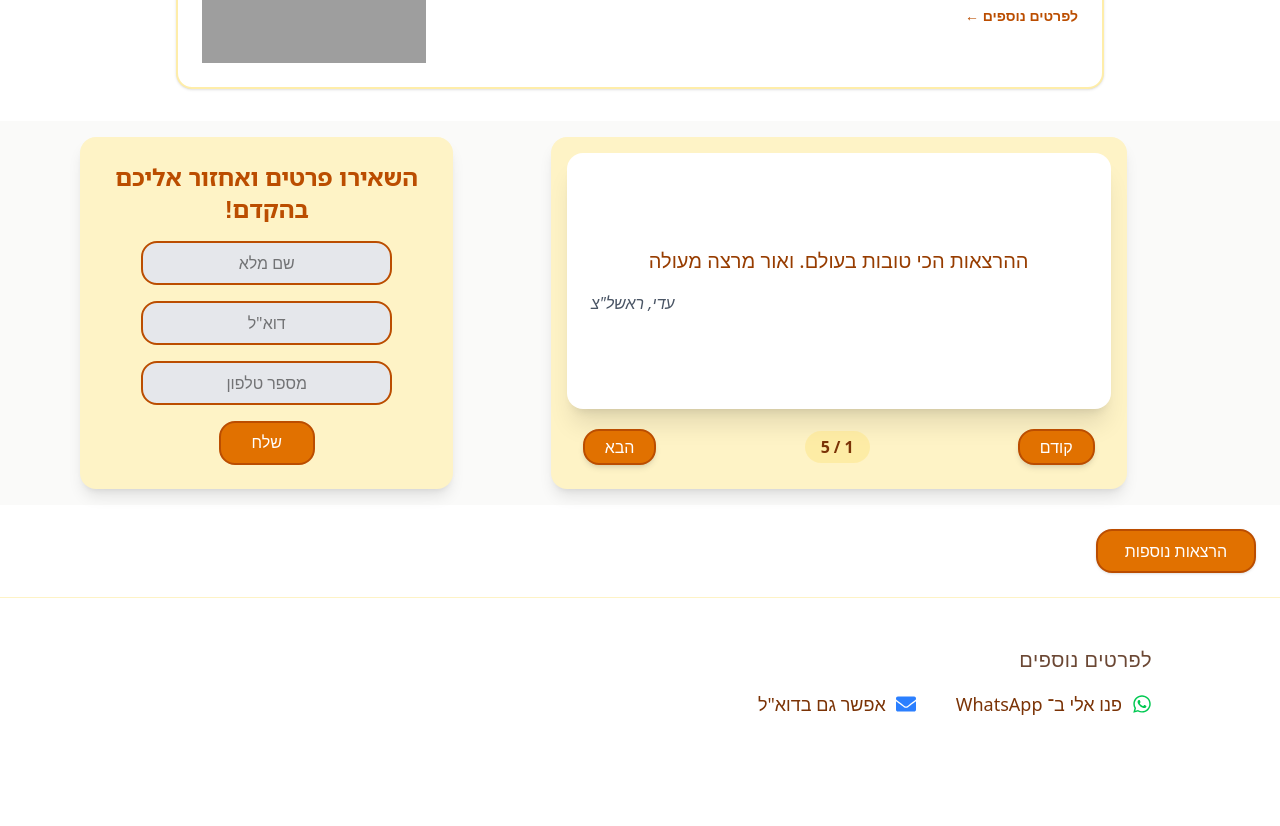
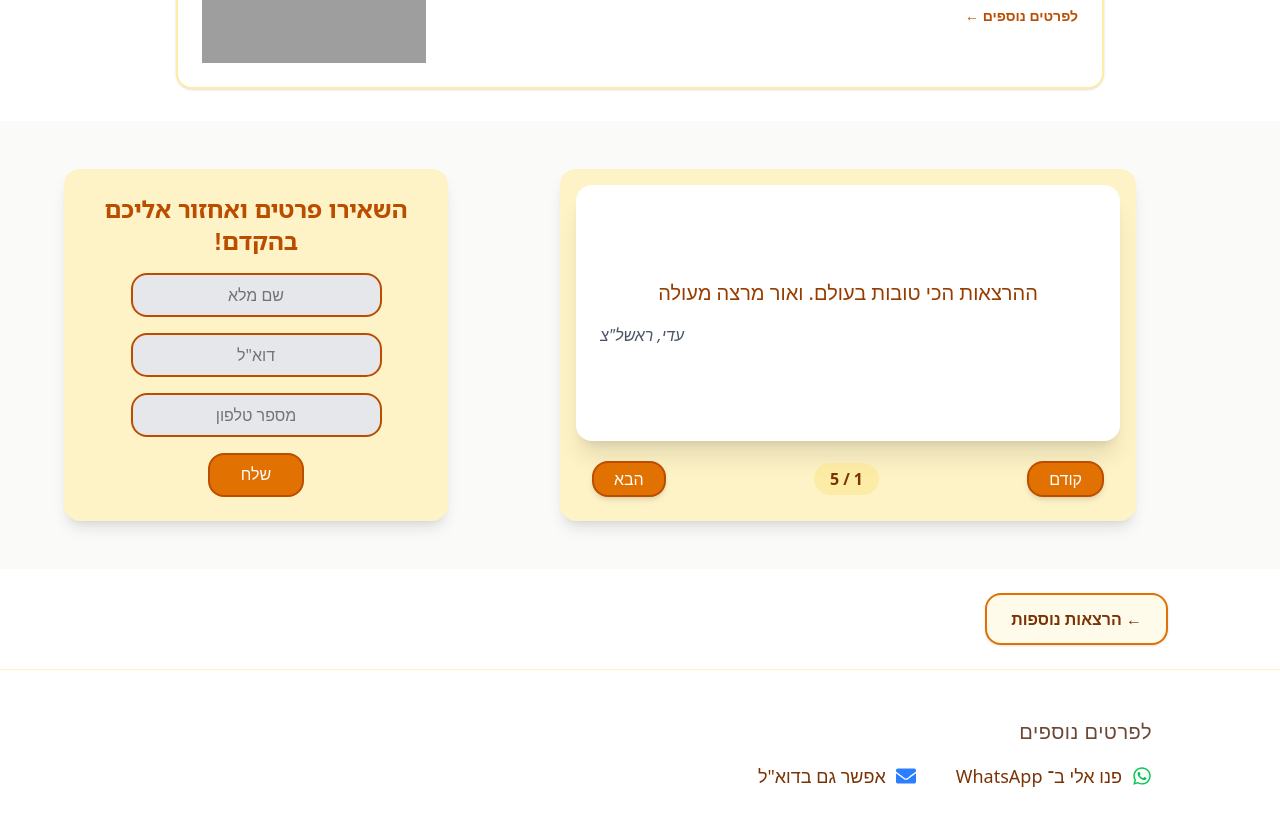
Before and after one commit to Oravid85/mynewsite, a React (Vite) app: page /#/ in a window 1280 px wide. Shown: the part 2420-3246 px from the top of the page. Before the commit the page ends 3186 px from the top, so only its background shows below. Built offline with nearby package versions, Linux system fonts and the light colour scheme; grey boxes are pictures that could not be loaded; a web font is replaced by a local one.

Commit message:
חלק עסקי יותר נעים

```diff
--- a/src/components/BuisnessSection.jsx
+++ b/src/components/BuisnessSection.jsx
@@ -5,7 +5,6 @@ import { artistsData } from "../artistdata";
 import ContactForm from "./form.jsx";
 import RecomCar from "./RecomCar";
 
-// שינוי כאן: הסרנו את ה-default כדי שיתאים לייבוא ב-App.jsx
 export function BuisnessSection({ lecturesCom, aboutMe }) {
   const location = useLocation();
   const pathname = location.pathname;
@@ -17,11 +16,11 @@ export function BuisnessSection({ lecturesCom, aboutMe }) {
   const bgcolor = currentLecture?.bgColor || aboutMe?.bgColor || "bg-white";
 
   return (
-    <div className="w-full flex flex-col items-stretch">
-      <div className={`${bgcolor} w-full p-4`}>
-        {/* items-stretch משווה גבהים, h-full על הילדים מותח אותם */}
-        <div className="flex flex-col md:flex-row items-stretch gap-6 w-full max-w-6xl mx-auto px-4">
-          <div className="w-full md:w-2/3 flex flex-col">
+    <div className="w-full flex flex-col items-center">
+      <div className={`${bgcolor} w-full py-12 px-6 md:px-12`}>
+        <div className="flex flex-col lg:flex-row items-stretch gap-8 w-full max-w-6xl mx-auto">
+          {/* אזור ההמלצות (רחב יותר) */}
+          <div className="w-full lg:w-2/3 flex flex-col">
             {!isLecturePage && aboutMe?.recommendations?.length > 0 && (
               <div className="h-full flex flex-col">
                 <RecomCar items={aboutMe.recommendations} />
@@ -41,19 +40,23 @@ export function BuisnessSection({ lecturesCom, aboutMe }) {
             )}
           </div>
 
-          <div className="w-full md:w-1/3 flex flex-col">
+          {/* טופס יצירת קשר */}
+          <div className="w-full lg:w-1/3 flex flex-col">
             <ContactForm lectureData={currentLecture} aboutMe={aboutMe} />
           </div>
         </div>
       </div>
 
-      <Link
-        to="/"
-        onClick={() => window.scrollTo({ top: 0, behavior: "smooth" })}
-        className="w-40 border-2 border-amber-700 bg-amber-600 rounded-2xl shadow p-2 m-6 text-white text-center hover:bg-amber-700 transition-all"
-      >
-        הרצאות נוספות
-      </Link>
+      {/* כפתור חזרה להרצאות נוספות */}
+      <div className="w-full max-w-6xl px-6 md:px-12 py-6 flex justify-start">
+        <Link
+          to="/"
+          onClick={() => window.scrollTo({ top: 0, behavior: "smooth" })}
+          className="inline-flex items-center justify-center px-6 py-3 border-2 border-amber-600 bg-amber-50 hover:bg-amber-100 text-amber-900 font-semibold rounded-2xl shadow-sm transition-all duration-300"
+        >
+          ← הרצאות נוספות
+        </Link>
+      </div>
     </div>
   );
 }
```
